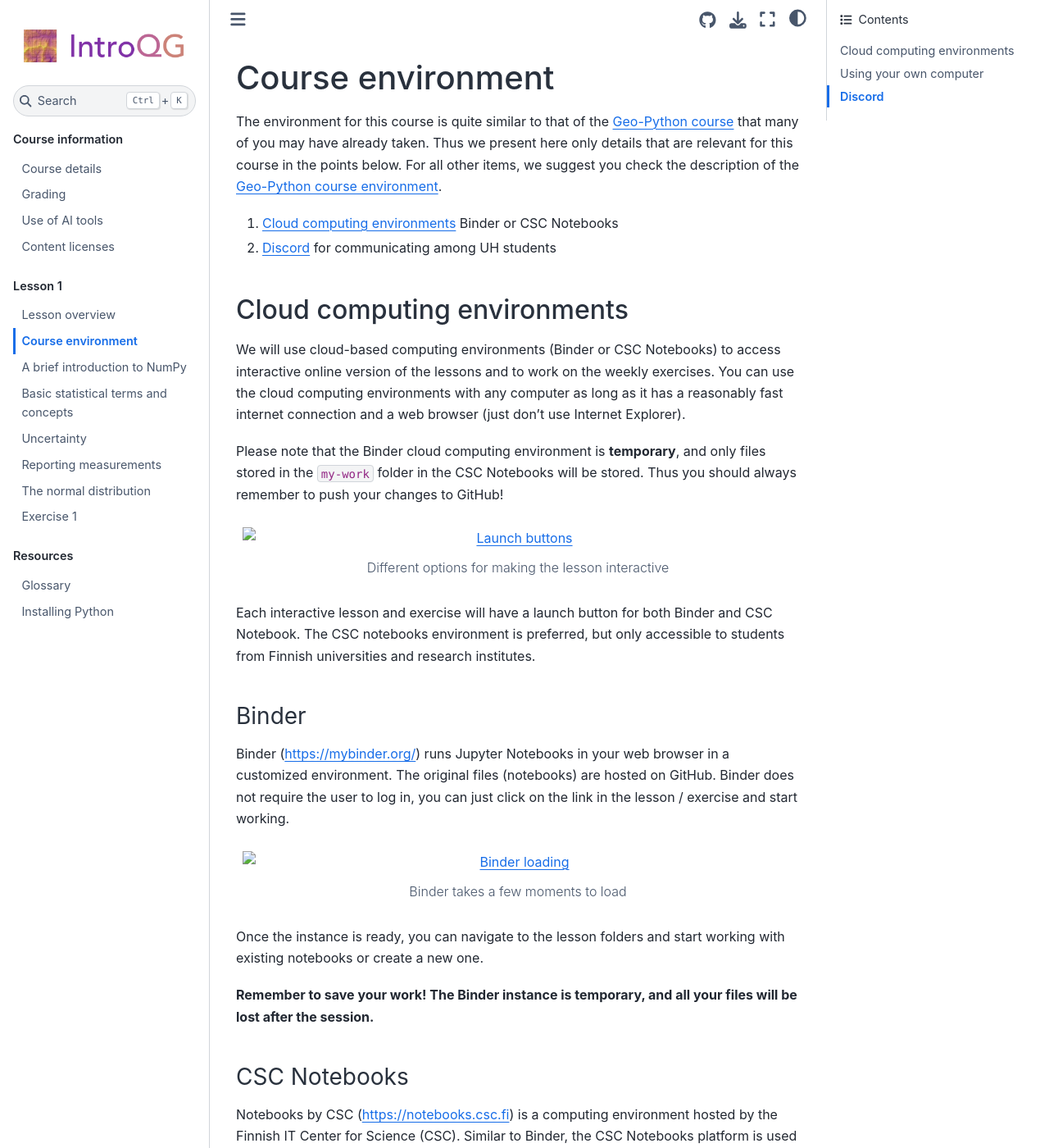
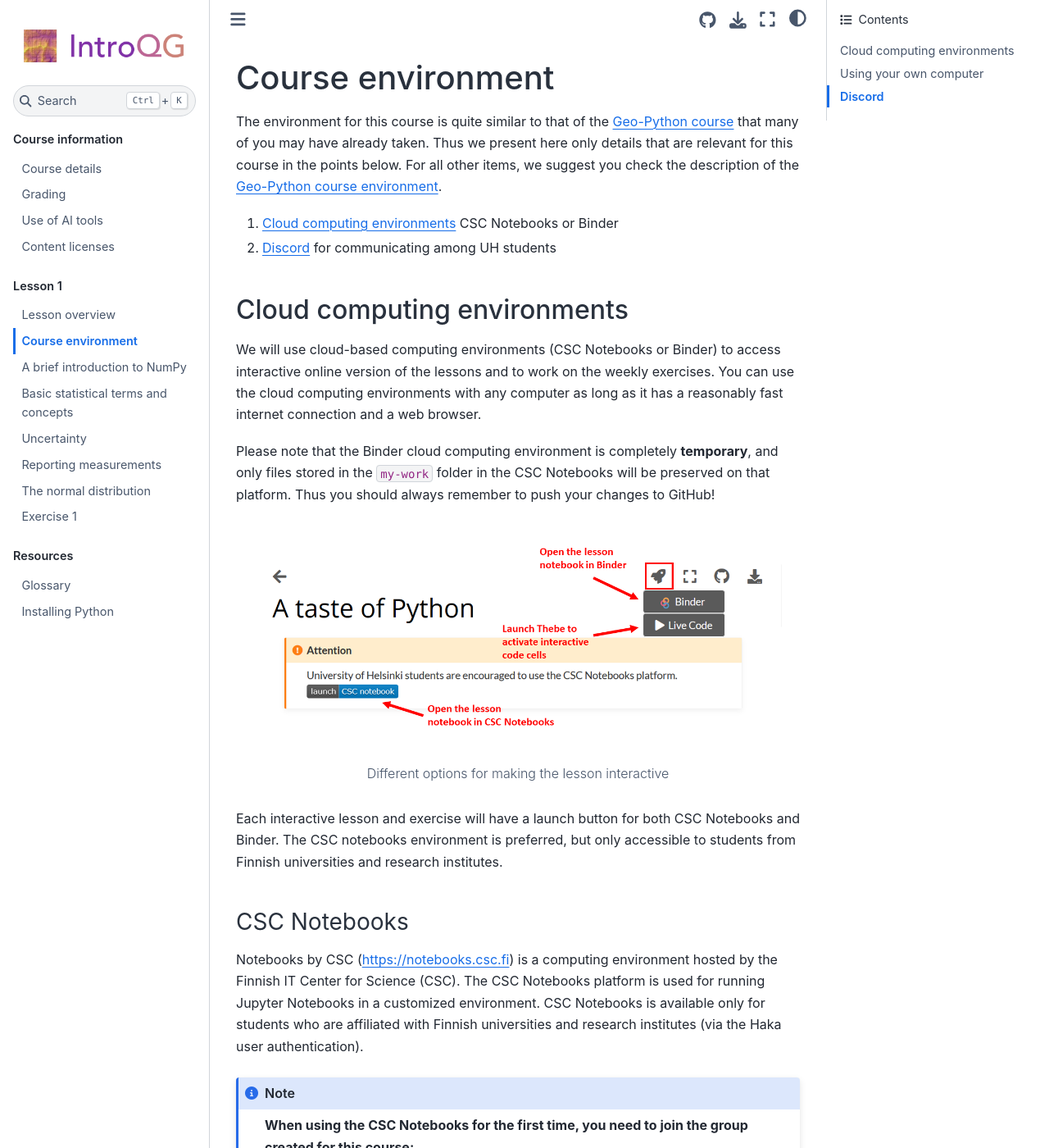
Before and after one commit to IntroQG/site, a Sphinx documentation site: the page built from source/lessons/L1/course-environment.rst, in a window 1280 px wide and 1400 px high. Shown: the whole window at 82% size. Built offline with Sphinx 7.4.7 and the Sphinx Book theme 1.1.4, drawn with Linux system fonts in a browser that asks for light colours; some of the changed text lies outside the part shown.

Commit message:
Update course environment page, add images

```diff
--- a/source/lessons/L1/course-environment.rst
+++ b/source/lessons/L1/course-environment.rst
@@ -5,16 +5,16 @@
 Thus we present here only details that are relevant for this course in the points below.
 For all other items, we suggest you check the description of the `Geo-Python course environment <https://geo-python-site.readthedocs.io/en/latest/lessons/L1/course-environment-components.html>`__.
 
-1. `Cloud computing environments`_ Binder or CSC Notebooks
+1. `Cloud computing environments`_ CSC Notebooks or Binder
 2. `Discord`_ for communicating among UH students
 
 Cloud computing environments
 ----------------------------
 
-We will use cloud-based computing environments (Binder or CSC Notebooks) to access interactive online version of the lessons
-and to work on the weekly exercises. You can use the cloud computing environments with any computer as long as it has a reasonably fast internet connection and a web browser (just don't use Internet Explorer).
+We will use cloud-based computing environments (CSC Notebooks or Binder) to access interactive online version of the lessons
+and to work on the weekly exercises. You can use the cloud computing environments with any computer as long as it has a reasonably fast internet connection and a web browser.
 
-Please note that the Binder cloud computing environment is **temporary**, and only files stored in the ``my-work`` folder in the CSC Notebooks will be stored. Thus you should always remember to push your changes to GitHub!
+Please note that the Binder cloud computing environment is completely **temporary**, and only files stored in the ``my-work`` folder in the CSC Notebooks will be preserved on that platform. Thus you should always remember to push your changes to GitHub!
 
 .. figure:: img/launch-buttons.png
    :alt: Launch buttons
@@ -22,29 +22,13 @@
 
    Different options for making the lesson interactive
 
-Each interactive lesson and exercise will have a launch button for both Binder and CSC Notebook.
+Each interactive lesson and exercise will have a launch button for both CSC Notebooks and Binder.
 The CSC notebooks environment is preferred, but only accessible to students from Finnish universities and research institutes.
-
-Binder
-~~~~~~
-
-Binder (https://mybinder.org/) runs Jupyter Notebooks in your web browser in a customized environment. The original files (notebooks) are hosted on GitHub.
-Binder does not require the user to log in, you can just click on the link in the lesson / exercise and start working.
-
-.. figure:: img/Binder_loading.png
-   :alt: Binder loading
-   :width: 700px
-
-   Binder takes a few moments to load
-
-Once the instance is ready, you can navigate to the lesson folders and start working with existing notebooks or create a new one.
-
-**Remember to save your work! The Binder instance is temporary, and all your files will be lost after the session.**
 
 CSC Notebooks
 ~~~~~~~~~~~~~
 
-Notebooks by CSC (https://notebooks.csc.fi) is a computing environment hosted by the Finnish IT Center for Science (CSC). Similar to Binder, the CSC Notebooks platform is used for running Jupyter Notebooks in a customized environment.
+Notebooks by CSC (https://notebooks.csc.fi) is a computing environment hosted by the Finnish IT Center for Science (CSC). The CSC Notebooks platform is used for running Jupyter Notebooks in a customized environment.
 CSC Notebooks is available only for students who are affiliated with Finnish universities and research institutes (via the Haka user authentication).
 
 .. note:: **When using the CSC Notebooks for the first time, you need to join the group created for this course:**
@@ -89,11 +73,27 @@
 
 **Remember to save your work!**
 
+Binder
+~~~~~~
+
+Binder (https://mybinder.org/) also runs Jupyter Notebooks in your web browser in a customized environment. The original files (notebooks) are hosted on GitHub.
+Binder does not require the user to log in, you can just click on the link in the lesson / exercise and start working.
+
+.. figure:: img/Binder_loading.png
+   :alt: Binder loading
+   :width: 700px
+
+   Binder takes a few moments to load
+
+Once the instance is ready, you can navigate to the lesson folders and start working with existing notebooks or create a new one.
+
+**Remember to save your work! The Binder instance is temporary, and all your files will be lost after the session.**
+
 Using your own computer
 -----------------------
 
-We recommend everyone to use the available `cloud computing environments`_ during this course.
-In case you want to work on your own computer, you need to `install Python (via Miniconda) <../../general-info/installing-miniconda.html>`_.
+We recommend that everyone use the available `cloud computing environments`_ during this course.
+In case you want to work on your own computer, you will need to `install Python (via Miniconda) <../../general-info/installing-miniconda.html>`_.
 
 Discord
 -----
```
Also changed, not shown: source/lessons/L1/img/Binder_loading.png (added), source/lessons/L1/img/CSC_join_group.png (added), source/lessons/L1/img/CSC_launch_new_QG.png (added), source/lessons/L1/img/clone-notebooks.png (added), source/lessons/L1/img/launch-buttons.png (added), source/lessons/L1/img/pull-changes.png (added).
